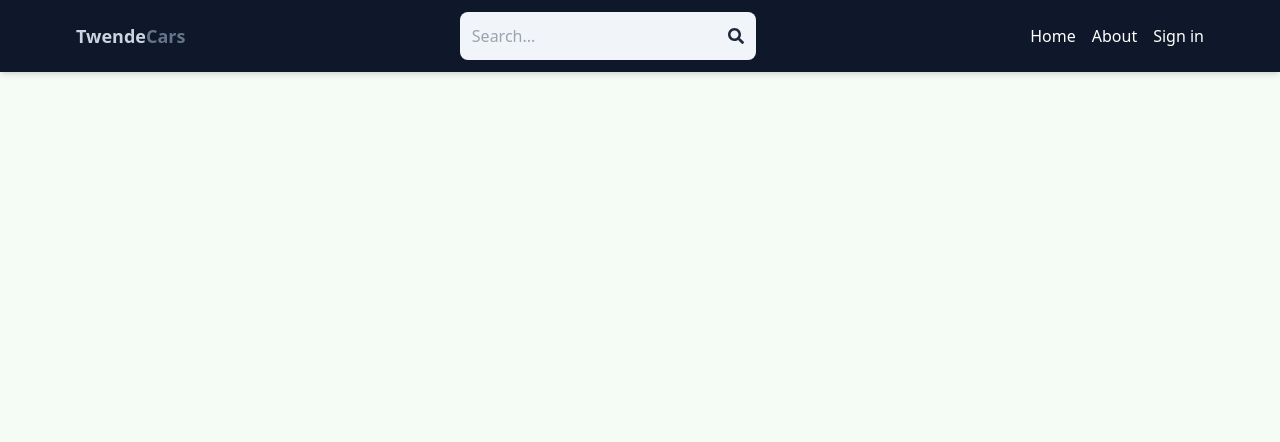
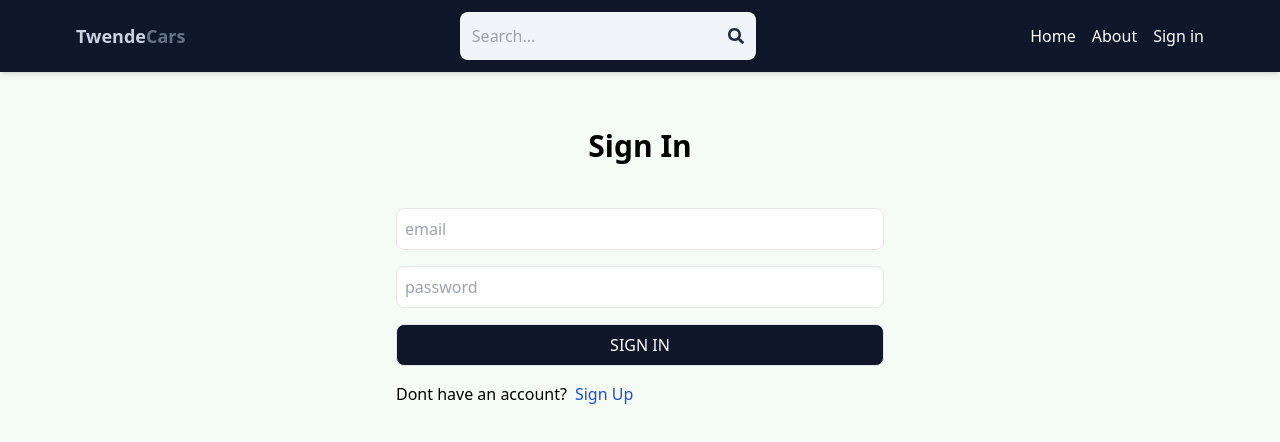
Before and after one commit to Collins7-7/TwendeCars, a React (Vite) app in the folder client/: page /signin in a window 1280 px wide. Shown: the top 442 px of the page. Built offline with nearby package versions, Linux system fonts and the light colour scheme.

Commit message:
Complete signin  page functionality

```diff
--- a/client/src/App.jsx
+++ b/client/src/App.jsx
@@ -12,7 +12,7 @@ function App() {
       <Header />
       <Routes>
         <Route path="/" element={<Home />} />
-        <Route path="/sign-in" element={<SignIn />} />
+        <Route path="/signin" element={<SignIn />} />
         <Route path="/signup" element={<SignUp />} />
         <Route path="/about" element={<About />} />
         <Route path="/profile" element={<Profile />} />
--- a/client/src/components/Header.jsx
+++ b/client/src/components/Header.jsx
@@ -29,7 +29,7 @@ function Header() {
             <li className="hidden sm:inline hover:underline">About</li>
           </Link>
 
-          <Link to="/sign-in">
+          <Link to="/signin">
             <li className=" hover:underline">Sign in</li>
           </Link>
         </ul>
--- a/client/src/pages/SignIn.jsx
+++ b/client/src/pages/SignIn.jsx
@@ -1,5 +1,69 @@
+import { useState } from "react";
+import axios from "axios";
+import { Link, useNavigate } from "react-router-dom";
+
 function SignIn() {
-  return <div>SignIn</div>;
+  const [email, setEmail] = useState("");
+  const [password, setPassword] = useState("");
+  const [loading, setLoading] = useState(false);
+  const [error, setError] = useState(null);
+
+  const navigate = useNavigate();
+
+  const handleSubmit = async (e) => {
+    e.preventDefault();
+    setLoading(true);
+    try {
+      await axios.post("/api/auth/signin", {
+        email,
+        password,
+      });
+
+      setLoading(false);
+      navigate("/");
+    } catch (err) {
+      setError(err.response.data.message);
+      setLoading(false);
+    }
+
+    setEmail("");
+    setPassword("");
+  };
+
+  return (
+    <div className="max-w-lg mx-auto p-3">
+      <h1 className="font-semibold text-3xl text-center p-4 my-7">Sign In</h1>
+      <form onSubmit={handleSubmit} className="flex flex-col gap-4">
+        <input
+          type="email"
+          placeholder="email"
+          className="border rounded-lg p-2"
+          value={email}
+          onChange={(e) => setEmail(e.target.value)}
+        />
+        <input
+          type="password"
+          placeholder="password"
+          className="border rounded-lg p-2"
+          value={password}
+          onChange={(e) => setPassword(e.target.value)}
+        />
+        <button
+          className="bg-slate-900 p-2 border rounded-lg uppercase text-white
+        hover:opacity-95 disabled:opacity-80"
+        >
+          {loading ? "Loading..." : "Sign In"}
+        </button>
+        <div className="flex gap-2">
+          <p>Dont have an account?</p>
+          <Link to={"/signup"}>
+            <span className="text-blue-700">Sign Up</span>
+          </Link>
+        </div>
+        {error && <p className="text-red-500">{error}</p>}
+      </form>
+    </div>
+  );
 }
 
 export default SignIn;
--- a/client/src/pages/SignUp.jsx
+++ b/client/src/pages/SignUp.jsx
@@ -21,9 +21,9 @@ function SignUp() {
         password,
       });
       setLoading(false);
-      navigate("/sign-in");
+      navigate("/signin");
     } catch (err) {
-      setError(err.message);
+      setError(err.response.data.message);
       setLoading(false);
     }
     setUserName("");
@@ -37,7 +37,7 @@ function SignUp() {
         <input
           type="text"
           placeholder="username"
-          className="p-3 border rounded-lg"
+          className="p-2 border rounded-lg"
           value={userName}
           id="username"
           onChange={(e) => setUserName(e.target.value)}
@@ -67,7 +67,7 @@ function SignUp() {
       </form>
       <div className="flex gap-2 mt-5">
         <p>Have an account?</p>
-        <Link to={"/sign-in"}>
+        <Link to={"/signin"}>
           <span className="text-blue-700">Sign in</span>
         </Link>
       </div>
```
